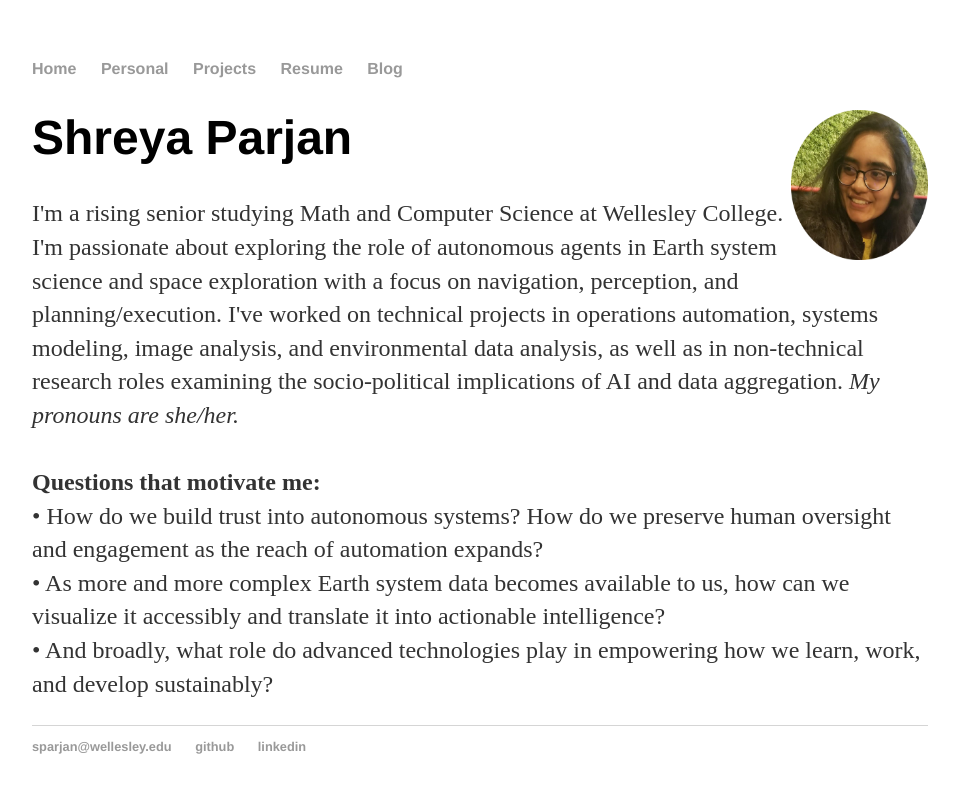
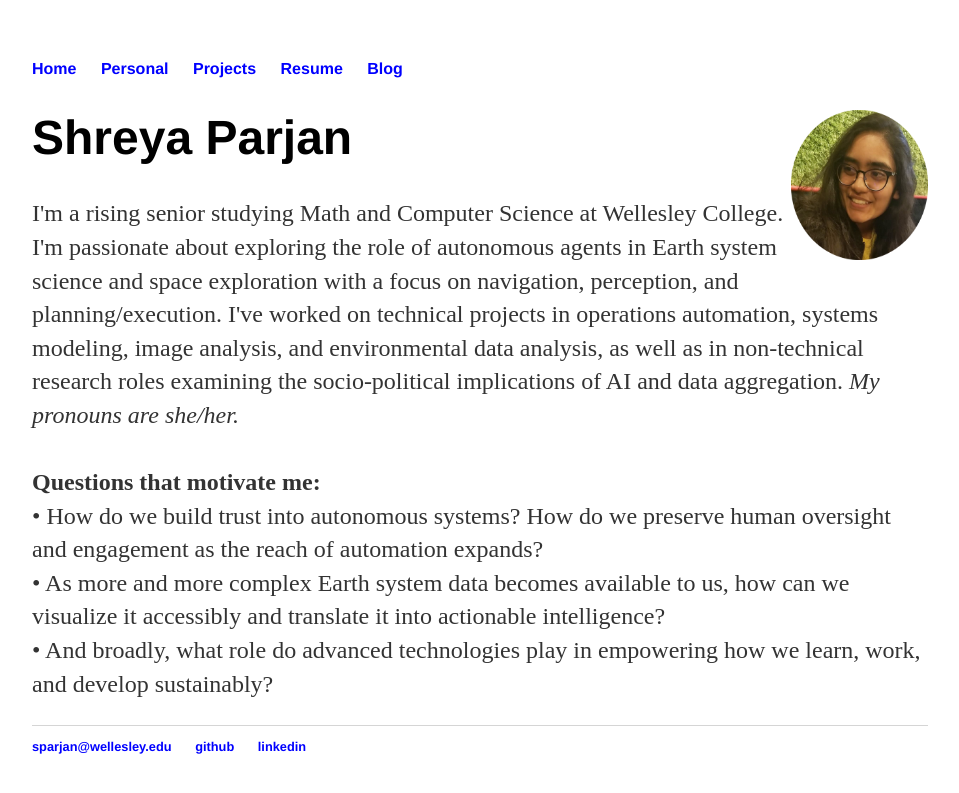
Before and after one commit to sparjan/site, a Jekyll site: the page built from index.html, in a window 1280 px wide. Shown: the top 793 px of the page, without its empty margins (160-1119 px from the left). Built offline with Jekyll 4.4.1, drawn with Linux system fonts in a browser that asks for light colours.

Commit message:
Update main.css

```diff
--- a/css/main.css
+++ b/css/main.css
@@ -14,7 +14,7 @@ nav ul li, footer ul li {
 }
 a {
     text-decoration: none;
-    color: #999;
+    color: #0000FF;
 }
 a:hover {
     text-decoration: underline;
```
